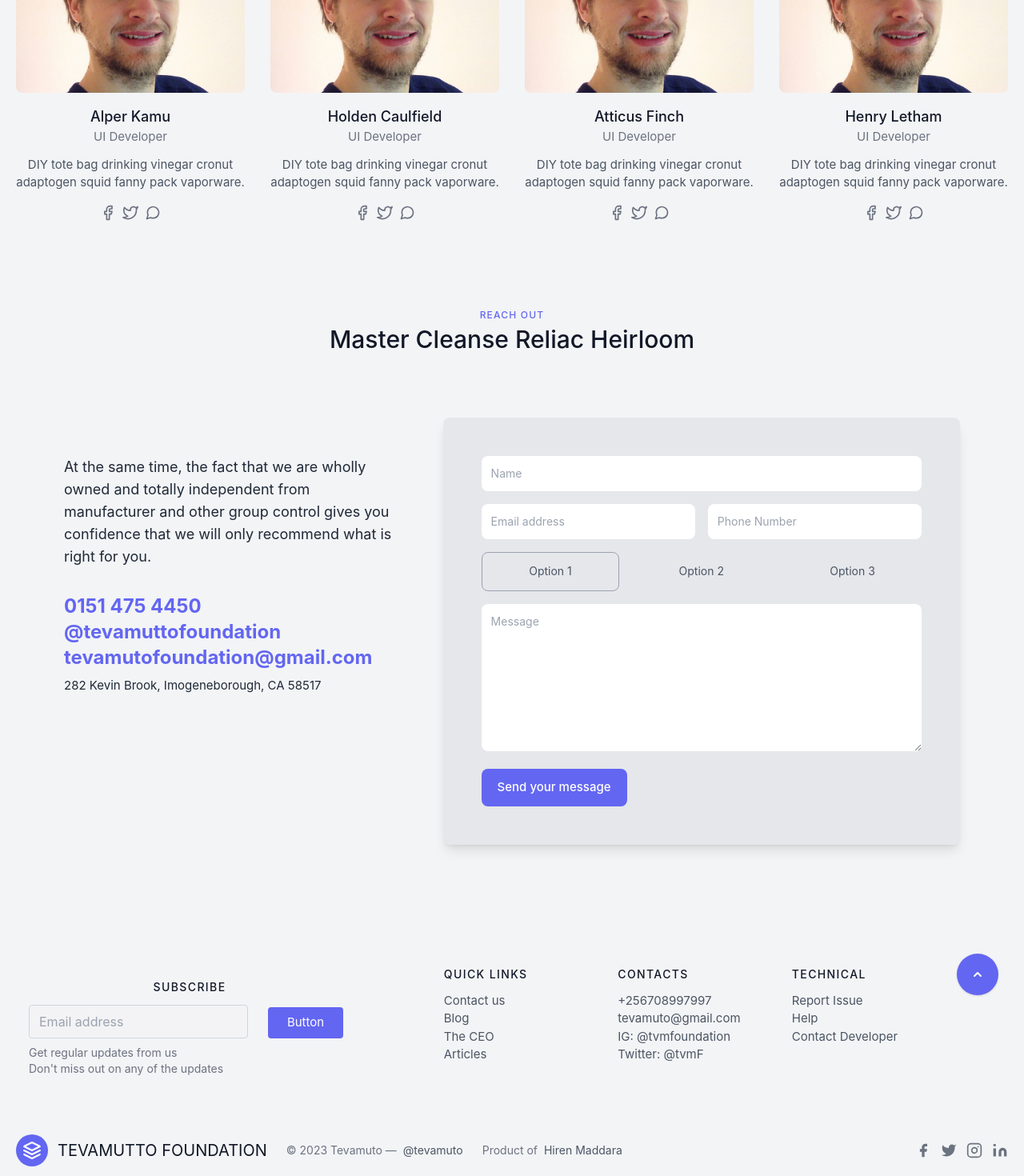
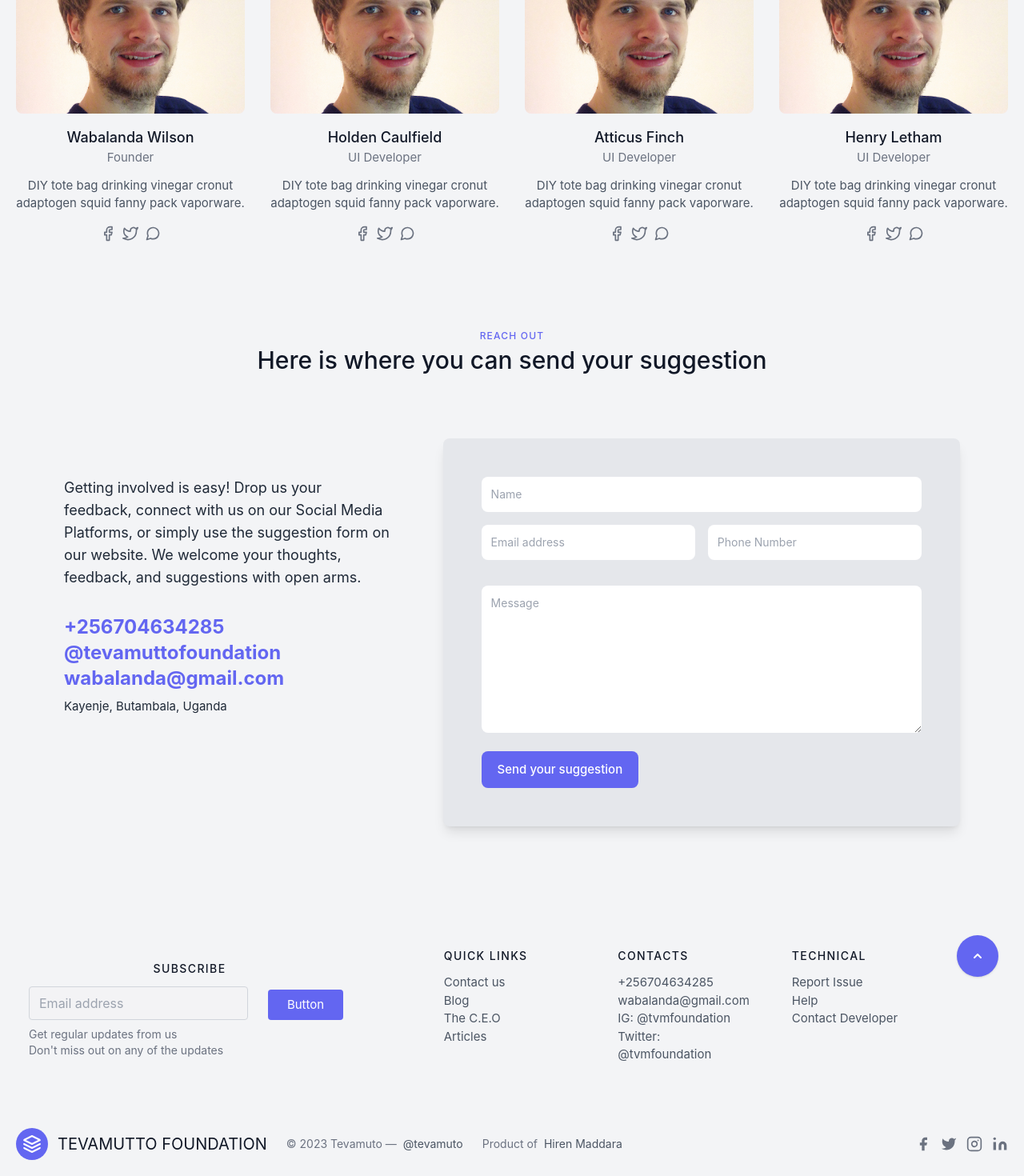
Before and after one commit to hiren-maddara/tevamuto_foundation, a Vue app: page /contacts in a window 1280 px wide. Shown: the part 380-1850 px from the top of the page at 80% size. Built offline with nearby package versions, Linux system fonts and the light colour scheme.

Commit message:
final initial changes on all the pages
- changed the language of the information from Dutch  to English , awaiting the real information from the founder.
- Some information will not ne changed

```diff
--- a/src/components/Footer.vue
+++ b/src/components/Footer.vue
@@ -57,7 +57,7 @@ const scrollToTop = () => window.scrollTo({
                 <a class="text-gray-600 hover:text-gray-800">Blog</a>
               </li>
               <li>
-                <a class="text-gray-600 hover:text-gray-800">The CEO</a>
+                <a class="text-gray-600 hover:text-gray-800">The C.E.O</a>
               </li>
               <li>
                 <a class="text-gray-600 hover:text-gray-800">Articles</a>
@@ -69,16 +69,16 @@ const scrollToTop = () => window.scrollTo({
             <h2 class="title-font font-medium text-gray-900 tracking-widest text-sm mb-3">CONTACTS</h2>
             <nav class="list-none mb-10">
               <li>
-                <a class="text-gray-600 hover:text-gray-800">+256708997997</a>
+                <a class="text-gray-600 hover:text-gray-800">+256704634285</a>
               </li>
               <li>
-                <a class="text-gray-600 hover:text-gray-800">tevamuto@gmail.com</a>
+                <a class="text-gray-600 hover:text-gray-800">wabalanda@gmail.com</a>
               </li>
               <li>
                 <a class="text-gray-600 hover:text-gray-800">IG: @tvmfoundation</a>
               </li>
               <li>
-                <a class="text-gray-600 hover:text-gray-800">Twitter: @tvmF</a>
+                <a class="text-gray-600 hover:text-gray-800">Twitter: @tvmfoundation</a>
               </li>
             </nav>
           </div>
--- a/src/components/projects/Gallery.vue
+++ b/src/components/projects/Gallery.vue
@@ -7,7 +7,7 @@
 <template>
     <!-- gallery -->
 
-    <div class="max-w-screen-xl p-5 mx-auto bg-transparent text-gray-100 dark:bg-gray-800 dark:text-gray-100">
+    <div class="max-w-screen-xl mb-6 p-5 mx-auto bg-transparent text-gray-100 dark:bg-gray-800 dark:text-gray-100">
         <div class="flex flex-col text-left w-full mb-20">
             <h2 class="text-xs text-indigo-500 tracking-widest font-medium title-font mb-1 uppercase">our projects</h2>
             <h1 class="sm:text-3xl text-2xl font-medium title-font mb-4 text-gray-900">You can view and read about all our projects</h1>
--- a/src/components/projects/MemberMessage.vue
+++ b/src/components/projects/MemberMessage.vue
@@ -4,7 +4,7 @@
 <template>
     <!-- personal content -->
       <section class="text-gray-600 body-font px-5">
-        <div class="flex flex-col text-left w-full mb-5">
+        <div class="flex flex-col text-left w-full">
             <h2 class="lg:mx-auto text-xs text-indigo-500 tracking-widest font-medium title-font mb-1 uppercase">A word from the CEO</h2>
             <h1 class=" lg:mx-auto sm:text-3xl text-2xl font-medium title-font mb-4 text-gray-900">The community that has us</h1>
         </div>
@@ -24,7 +24,7 @@
 
                 </div>
                 <div class="flex flex-col items-center text-center justify-center">
-                  <h2 class="font-medium title-font mt-4 text-gray-900 text-lg">Phoebe Caulfield</h2>
+                  <h2 class="font-medium title-font mt-4 text-gray-900 text-lg">Wabalanda Wilson</h2>
                   <div class="w-12 h-1 bg-indigo-500 rounded mt-2 mb-4"></div>
                   <p class="text-base">Raclette knausgaard hella meggs normcore williamsburg enamel pin sartorial venmo tbh hot chicken gentrify portland.</p>
                 </div>
--- a/src/views/About.vue
+++ b/src/views/About.vue
@@ -2,6 +2,7 @@
   import { computed, ref } from 'vue'
 import { useRouter, useRoute } from 'vue-router';
 import Skeleton from '../components/Skeleton.vue';
+import Mission from '@/components/projects/Mission.vue'
 
 const router = useRouter()
 
@@ -29,8 +30,8 @@ const months = ['Jan', "Feb", 'Mar', 'Apr', 'May', 'Jun', 'Jul', 'Aug', 'Sep', '
         <div class="container px-5 pb-24 pt-6 mx-auto">
             <div class="flex flex-col text-left lg:text-center w-full mb-10">
             <h2 class="text-xs text-indigo-500 tracking-widest font-medium title-font mb-1 uppercase">about us</h2>
-            <h1 class="sm:text-3xl text-2xl font-medium title-font mb-4 text-gray-900">Master Cleanse Reliac Heirloom</h1>
-            <p class="lg:w-2/3 lg:mx-auto leading-relaxed text-base">Whatever cardigan tote bag tumblr hexagon brooklyn asymmetrical gentrify, subway tile poke farm-to-table. Franzen you probably haven't heard of them man bun deep jianbing selfies heirloom prism food truck ugh squid celiac humblebrag.</p>
+            <h1 class="sm:text-3xl text-2xl font-medium title-font mb-4 text-gray-900">Fueling Positive Change, One Step at a Time</h1>
+            <p class="lg:w-2/3 lg:mx-auto leading-relaxed text-base">Our articles are a testament to our commitment to sharing meaningful insights. Join us in exploring ideas that ignite curiosity and foster growth.</p>
             </div>
 
             <div v-if="isLoadingData" class="flex flex-wrap">
@@ -90,6 +91,8 @@ const months = ['Jan', "Feb", 'Mar', 'Apr', 'May', 'Jun', 'Jul', 'Aug', 'Sep', '
         </div>
     </section>
 
+    <Mission />
+
     <section class="text-gray-700 px-5">
           <div
             class="container max-w-xl p-6 py-12 mx-auto space-y-24 lg:px-8 lg:max-w-7xl"
@@ -111,6 +114,7 @@ const months = ['Jan', "Feb", 'Mar', 'Apr', 'May', 'Jun', 'Jul', 'Aug', 'Sep', '
                 <h3 class="text-2xl font-bold tracki sm:text-3xl dark:text-gray-50">
                   Ad vix debet docendi
                 </h3>
+
                 <p class="mt-3 text-lg dark:text-gray-400">
                   Ne dicta praesent ocurreret has, diam theophrastus at pro. Eos etiam
                   regione ut, persius eripuit quo id. Sit te euismod tacimates.
--- a/src/views/Contacts.vue
+++ b/src/views/Contacts.vue
@@ -3,15 +3,15 @@
       <div class="container px-5 py-18 pt-6 mx-auto">
         <div class="flex flex-col text-center w-full mb-20">
           <h1 class="text-2xl font-medium title-font mb-4 text-gray-900">OUR TEAM</h1>
-          <p class="lg:w-2/3 mx-auto leading-relaxed text-base">Whatever cardigan tote bag tumblr hexagon brooklyn asymmetrical gentrify, subway tile poke farm-to-table. Franzen you probably haven't heard of them.</p>
+          <p class="lg:w-2/3 mx-auto leading-relaxed text-base">Collaboration is the heartbeat of our team. By fostering an environment of open communication, idea sharing, and mutual respect, we amplify each other's strengths, resulting in a collective synergy that propels us forward.</p>
         </div>
         <div class="flex flex-wrap -m-4">
           <div class="p-4 lg:w-1/4 md:w-1/2">
             <div class="h-full flex flex-col items-center text-center">
               <img alt="team" class="flex-shrink-0 rounded-lg w-full h-56 object-cover object-center mb-4" src="@/assets/img/user.jpg">
               <div class="w-full">
-                <h2 class="title-font font-medium text-lg text-gray-900">Alper Kamu</h2>
-                <h3 class="text-gray-500 mb-3">UI Developer</h3>
+                <h2 class="title-font font-medium text-lg text-gray-900">Wabalanda Wilson </h2>
+                <h3 class="text-gray-500 mb-3">Founder </h3>
                 <p class="mb-4">DIY tote bag drinking vinegar cronut adaptogen squid fanny pack vaporware.</p>
                 <span class="inline-flex">
                   <a class="text-gray-500">
@@ -122,19 +122,17 @@
           <div class="mx-auto max-w-screen-xl px-6 md:px-16 lg:px-20 py-16 sm:px-6">
             <div class="flex flex-col text-left lg:text-center w-full mb-16">
                 <h2 class="text-xs text-indigo-500 tracking-widest font-medium title-font mb-1 uppercase">REACH OUT</h2>
-                <h1 class="sm:text-3xl text-2xl font-medium title-font mb-4 text-gray-900">Master Cleanse Reliac Heirloom</h1>
+                <h1 class="sm:text-3xl text-2xl font-medium title-font mb-4 text-gray-900">Here is where you can send your suggestion</h1>
                 </div>
             <div class="grid grid-cols-1 gap-x-16 gap-y-8 lg:grid-cols-5">
               <div class="lg:col-span-2 lg:py-12">
                 <p class="max-w-xl text-lg">
-                  At the same time, the fact that we are wholly owned and totally
-                  independent from manufacturer and other group control gives you
-                  confidence that we will only recommend what is right for you.
+                  Getting involved is easy! Drop us your feedback, connect with us on our Social Media Platforms, or simply use the suggestion form on our website. We welcome your thoughts, feedback, and suggestions with open arms.
                 </p>
 
                 <div class="mt-8">
                   <a href="" class="text-2xl font-bold text-indigo-500 hover:text-indigo-600">
-                    0151 475 4450
+                    +256704634285
                   </a>
 
                   <a href="" class="text-2xl font-bold text-indigo-500 hover:text-indigo-600">
@@ -142,11 +140,11 @@
                   </a>
 
                   <a href="" class="text-2xl font-bold text-indigo-500 hover:text-indigo-600">
-                    tevamutofoundation@gmail.com
+                    wabalanda@gmail.com
                   </a>
 
                   <address class="mt-2 not-italic">
-                    282 Kevin Brook, Imogeneborough, CA 58517
+                  Kayenje, Butambala, Uganda
                   </address>
                 </div>
               </div>
@@ -194,50 +192,6 @@
                         tabindex="-1"
                         name="option"
                       />
-
-                      <label
-                        for="option1"
-                        class="block w-full rounded-lg border border-gray-400 p-3 text-gray-600 hover:border-gray-900 peer-checked:border-gray-900 peer-checked:bg-gray-900 peer-checked:text-white"
-                        tabindex="0"
-                      >
-                        <span class="text-sm"> Option 1 </span>
-                      </label>
-                    </div>
-
-                    <div>
-                      <input
-                        class="peer sr-only"
-                        id="option2"
-                        type="radio"
-                        tabindex="-1"
-                        name="option"
-                      />
-
-                      <label
-                        for="option2"
-                        class="block w-full rounded-lg border border-gray-200 p-3 text-gray-600 hover:border-gray-900 peer-checked:border-gray-900 peer-checked:bg-gray-900 peer-checked:text-white"
-                        tabindex="0"
-                      >
-                        <span class="text-sm"> Option 2 </span>
-                      </label>
-                    </div>
-
-                    <div>
-                      <input
-                        class="peer sr-only"
-                        id="option3"
-                        type="radio"
-                        tabindex="-1"
-                        name="option"
-                      />
-
-                      <label
-                        for="option3"
-                        class="block w-full rounded-lg border border-gray-200 p-3 text-gray-600 hover:border-gray-900 peer-checked:border-gray-900 peer-checked:bg-gray-900 peer-checked:text-white"
-                        tabindex="0"
-                      >
-                        <span class="text-sm"> Option 3 </span>
-                      </label>
                     </div>
                   </div>
 
@@ -257,7 +211,7 @@
                       type="submit"
                       class="inline-block w-full rounded-lg bg-indigo-500 hover:bg-indigo-600 px-5 py-3 font-medium text-white sm:w-auto"
                     >
-                      Send your message
+                      Send your suggestion
                     </button>
                   </div>
                 </form>
--- a/src/views/Projects.vue
+++ b/src/views/Projects.vue
@@ -1,11 +1,9 @@
 <script setup>
 import Gallery from '@/components/projects/Gallery.vue'
-import Mission from '@/components/projects/Mission.vue'
 import MemberMessage from '@/components/projects/MemberMessage.vue'
 </script>
 
 <template>
     <Gallery />
-    <Mission />
     <MemberMessage />
 </template>
```
Also changed, not shown: src/components/projects/Mission.vue (+9 -29 lines).
